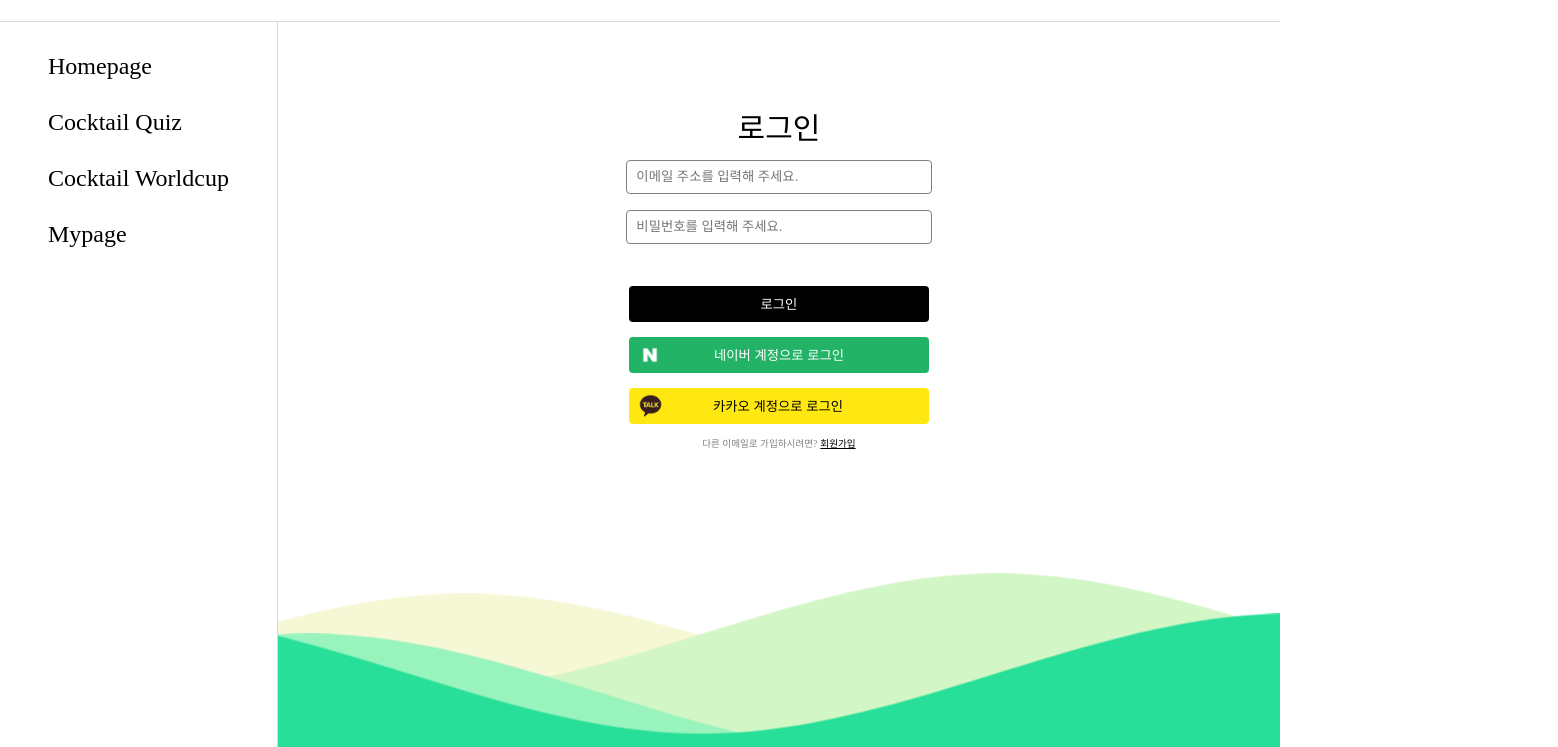
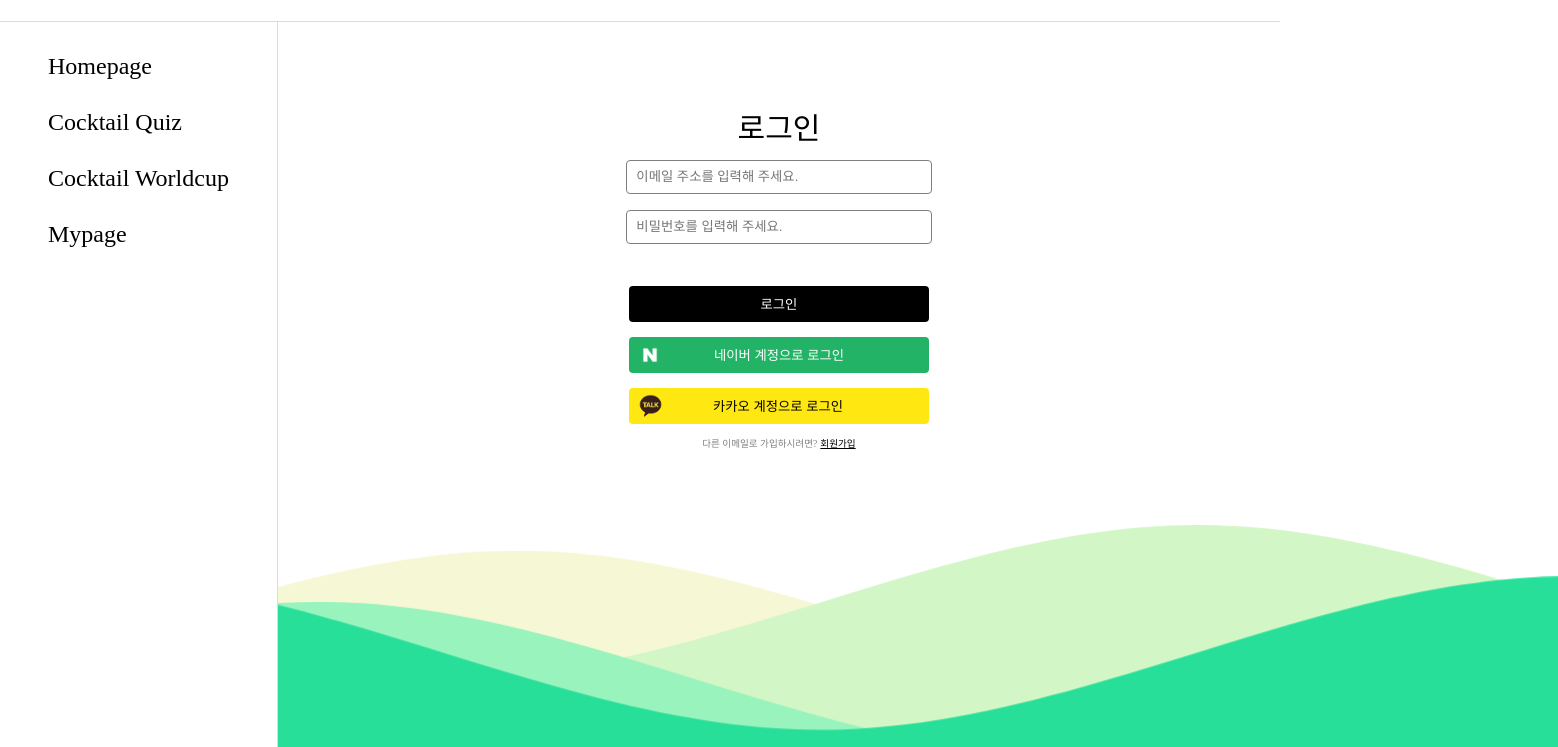
Before and after one commit to codestates/momojito_Client, a Next.js app: page /signin in a window 1280 px wide. Shown: the part 53-800 px from the top of the page, 1558 px wide, since content can reach past the window. Built offline with nearby package versions, Linux system fonts and the light colour scheme; no server answers.

Commit message:
Fix desktop wave

```diff
--- a/components/WaveBackground.js
+++ b/components/WaveBackground.js
@@ -3,18 +3,9 @@ import styled from "styled-components";
 const WaveStyle = styled.svg`
   position: absolute;
   bottom: 0;
-  .editorial {
-    display: block;
-    width: 100%;
-    height: 60px;
-    max-height: 60px;
-    margin: 0;
-    z-index: 5;
-    bottom: 0;
-    position: absolute;
-    left: 0px;
-    float: left;
-  }
+  display: block;
+  width: 100%;
+  min-height: 150px;
   @media (max-height: 600px) {
     display: none;
   }
--- a/pages/signin.js
+++ b/pages/signin.js
@@ -55,6 +55,10 @@ const Outer = styled.div`
   /* margin-bottom: -7.3rem; //Outer밖에 있는 svg가 너무 내려가있어서 올릴 때 사용 */
 `;
 const Inner = styled.div``;
+
+const WaveContainer = styled.div`
+  display: block;
+`;
 
 export default function Login() {
   const { user, setUser } = useContext(ThemeContext).userContext;
@@ -197,6 +201,7 @@ export default function Login() {
 
   return (
     <PageUtils>
+      <WaveContainer>
         <Outer>
           <Inner>
             <SignInText>로그인</SignInText>
@@ -228,8 +233,9 @@ export default function Login() {
               <h2 onClick={redirection}>회원가입</h2>
             </Bottom>
           </Inner>
+        </Outer>
         <WaveBackground></WaveBackground>
-      </Outer>
+      </WaveContainer>
     </PageUtils>
   );
 }
```
Lines whose indentation alone changed are shown as unchanged.
